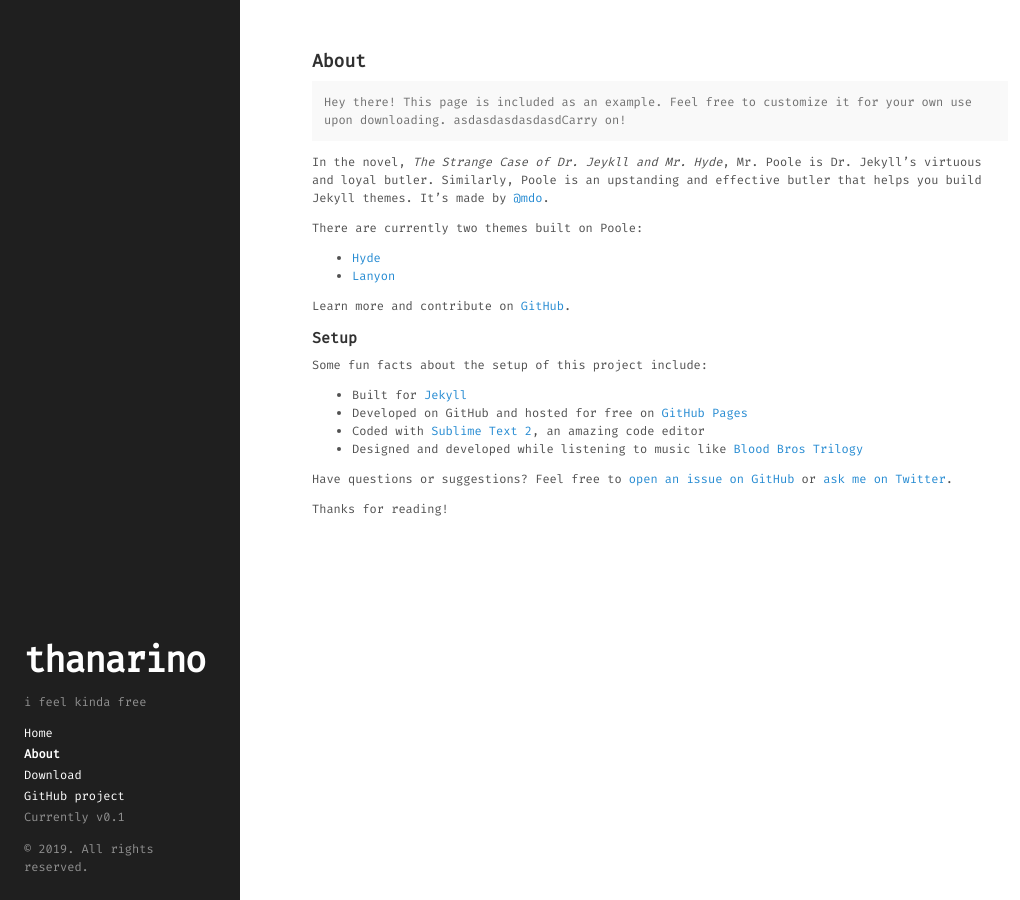
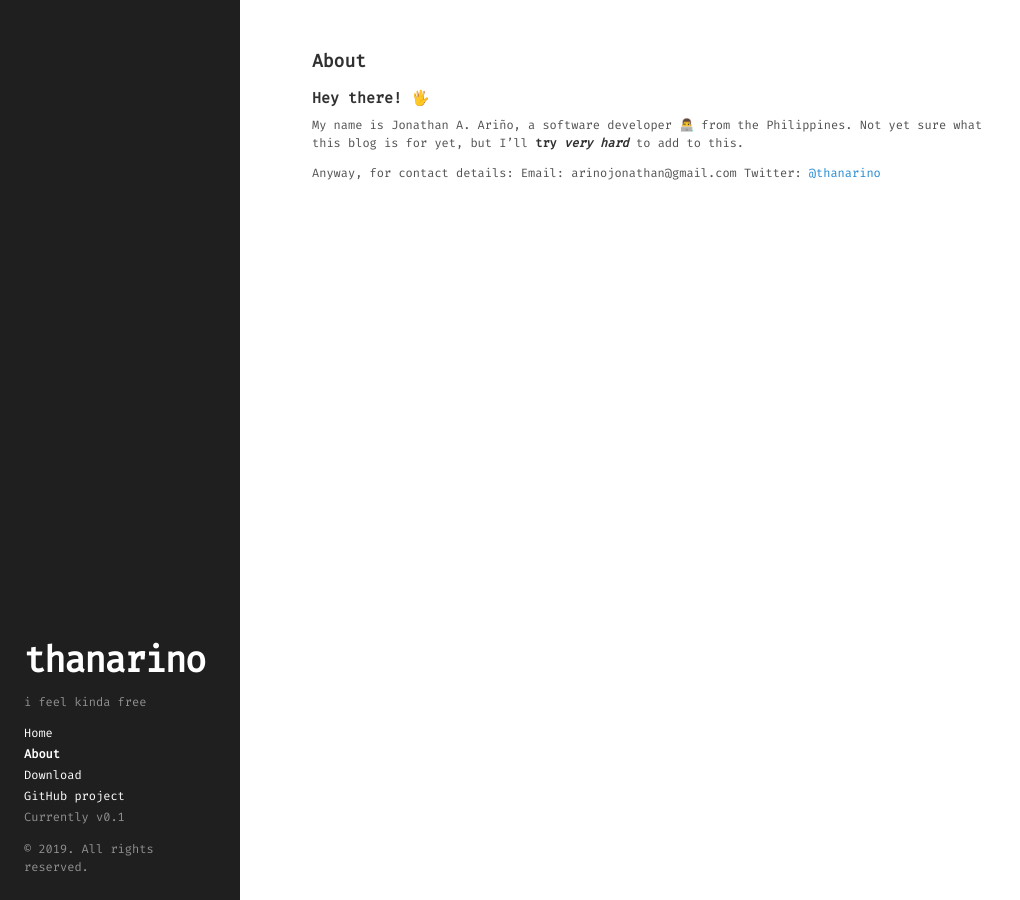
Before and after one commit to thanarino/thanarino, a Jekyll site: the page built from about.md, in a window 1280 px wide. Shown: the whole page, without its empty margins (0-1020 px from the left). Built offline with Jekyll 4.4.1, drawn with Linux system fonts in a browser that asks for light colours.

Commit message:
update about.md

```diff
--- a/about.md
+++ b/about.md
@@ -4,28 +4,10 @@ title: About
 permalink: /about/
 ---
 
-<p class="message">
-  Hey there! This page is included as an example. Feel free to customize it for your own use upon downloading. asdasdasdasdasdCarry on!
-</p>
+## Hey there! 🖐
 
-In the novel, *The Strange Case of Dr. Jeykll and Mr. Hyde*, Mr. Poole is Dr. Jekyll's virtuous and loyal butler. Similarly, Poole is an upstanding and effective butler that helps you build Jekyll themes. It's made by [@mdo](https://twitter.com/mdo).
+My name is Jonathan A. Ariño, a software developer 👨‍💻 from the Philippines. Not yet sure what this blog is for yet, but I'll **try** _**very hard**_ to add to this.
 
-There are currently two themes built on Poole:
-
-* [Hyde](http://hyde.getpoole.com)
-* [Lanyon](http://lanyon.getpoole.com)
-
-Learn more and contribute on [GitHub](https://github.com/poole).
-
-## Setup
-
-Some fun facts about the setup of this project include:
-
-* Built for [Jekyll](http://jekyllrb.com)
-* Developed on GitHub and hosted for free on [GitHub Pages](https://pages.github.com)
-* Coded with [Sublime Text 2](http://sublimetext.com), an amazing code editor
-* Designed and developed while listening to music like [Blood Bros Trilogy](https://soundcloud.com/maddecent/sets/blood-bros-series)
-
-Have questions or suggestions? Feel free to [open an issue on GitHub](https://github.com/poole/issues/new) or [ask me on Twitter](https://twitter.com/mdo).
-
-Thanks for reading!
+Anyway, for contact details:
+Email: arinojonathan@gmail.com
+Twitter: [@thanarino](https://twitter.com/thanarino)
```
